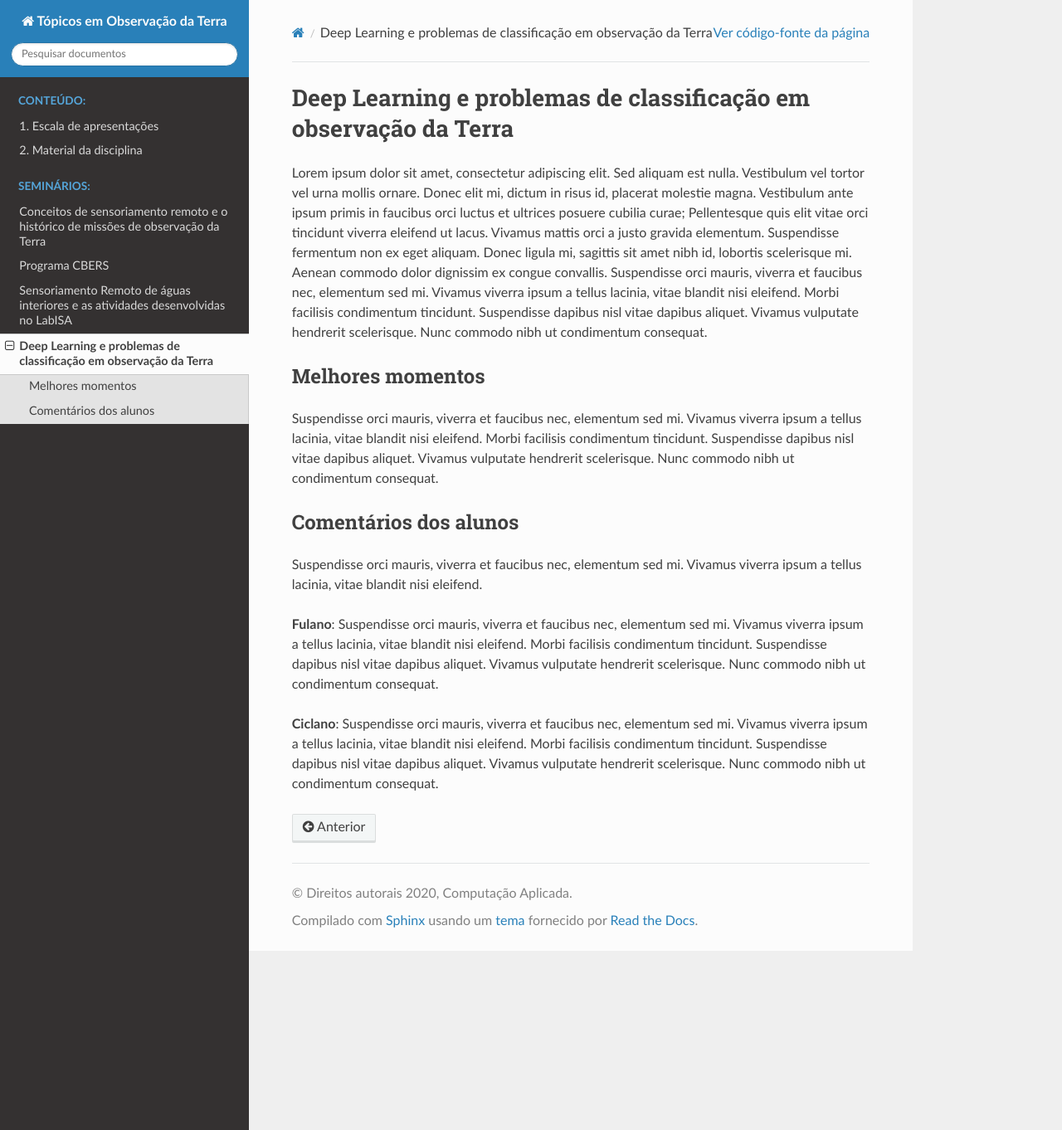
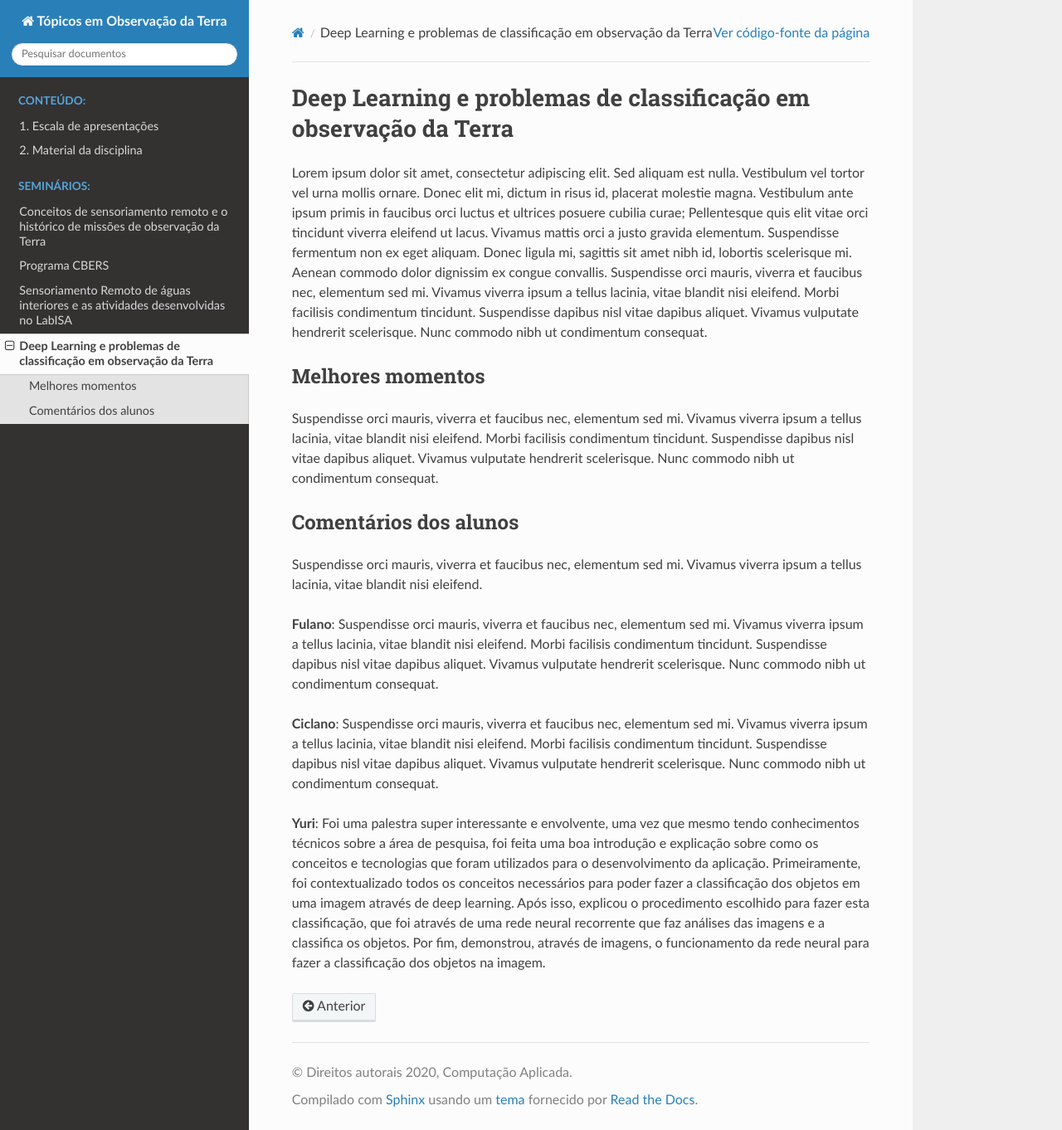
Before and after one commit to CAP-378/cap-378-site, a Sphinx documentation site: the page built from source/seminarios/thales.rst, in a window 1280 px wide and 1362 px high. Shown: the whole window at 83% size. Built offline with Sphinx 7.4.7 and the Read the Docs theme 2.0.0, drawn with Linux system fonts in a browser that asks for light colours.

Commit message:
Update thales.rst

```diff
--- a/source/seminarios/thales.rst
+++ b/source/seminarios/thales.rst
@@ -16,3 +16,5 @@ Suspendisse orci mauris, viverra et faucibus nec, elementum sed mi. Vivamus vive
 **Fulano**: Suspendisse orci mauris, viverra et faucibus nec, elementum sed mi. Vivamus viverra ipsum a tellus lacinia, vitae blandit nisi eleifend. Morbi facilisis condimentum tincidunt. Suspendisse dapibus nisl vitae dapibus aliquet. Vivamus vulputate hendrerit scelerisque. Nunc commodo nibh ut condimentum consequat.
 
 **Ciclano**: Suspendisse orci mauris, viverra et faucibus nec, elementum sed mi. Vivamus viverra ipsum a tellus lacinia, vitae blandit nisi eleifend. Morbi facilisis condimentum tincidunt. Suspendisse dapibus nisl vitae dapibus aliquet. Vivamus vulputate hendrerit scelerisque. Nunc commodo nibh ut condimentum consequat.
+
+**Yuri**: Foi uma palestra super interessante e envolvente, uma vez que mesmo tendo conhecimentos técnicos sobre a área de pesquisa, foi feita uma boa introdução e explicação sobre como os conceitos e tecnologias que foram utilizados para o desenvolvimento da aplicação. Primeiramente, foi contextualizado todos os conceitos necessários para poder fazer a classificação dos objetos em uma imagem através de deep learning.  Após isso, explicou o procedimento escolhido para fazer esta classificação, que foi através de  uma rede neural recorrente que faz análises das imagens e a classifica os objetos.  Por fim, demonstrou, através de imagens, o funcionamento da rede neural para fazer a classificação dos objetos na imagem.
```
